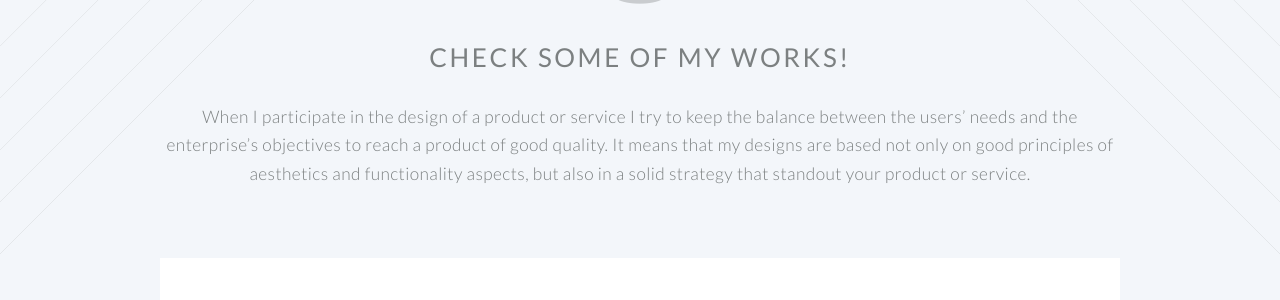
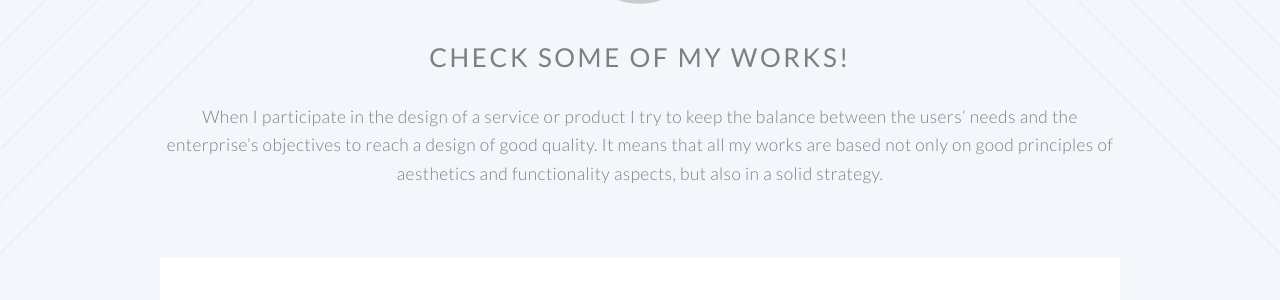
Before and after one commit to claucvk/claucvk.github.io, a Jekyll site: the page built from portfolio/index.html, in a window 1280 px wide and 1387 px high. Shown: the part 179-479 px from the top of the window. Built offline with Jekyll 4.4.1, drawn with Linux system fonts in a browser that asks for light colours.

Commit message:
update portfolio

```diff
--- a/portfolio/index.html
+++ b/portfolio/index.html
@@ -8,7 +8,7 @@ permalink: /portfolio/
 				<header class="special container">
 					<span class="icon fa-database"></span>
 					<h2><strong>Check some of my works!</strong></h2>
-					<p>When I participate in the design of a product or service I try to keep the balance between the users’ needs and the enterprise’s objectives to reach a product of good quality. It means that my designs are based not only on good principles of aesthetics and functionality aspects, but also in a solid strategy that standout your product or service.</p>
+					<p>When I participate in the design of a service or product I try to keep the balance between the users’ needs and the enterprise’s objectives to reach a design of good quality. It means that all my works are based not only on good principles of aesthetics and functionality aspects, but also in a solid strategy.</p>
 				</header>
 
 					<section class="wrapper style3 container special">
```
